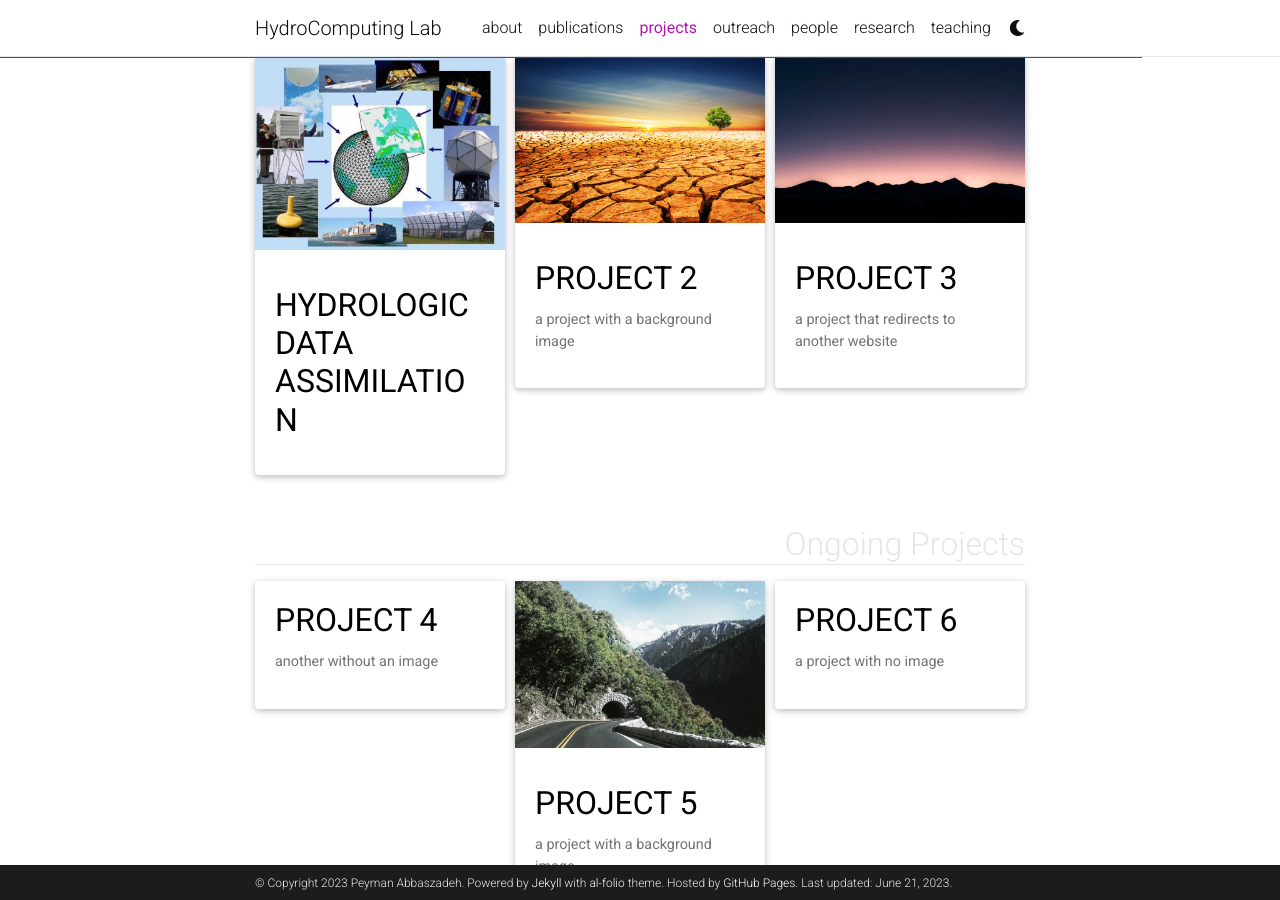
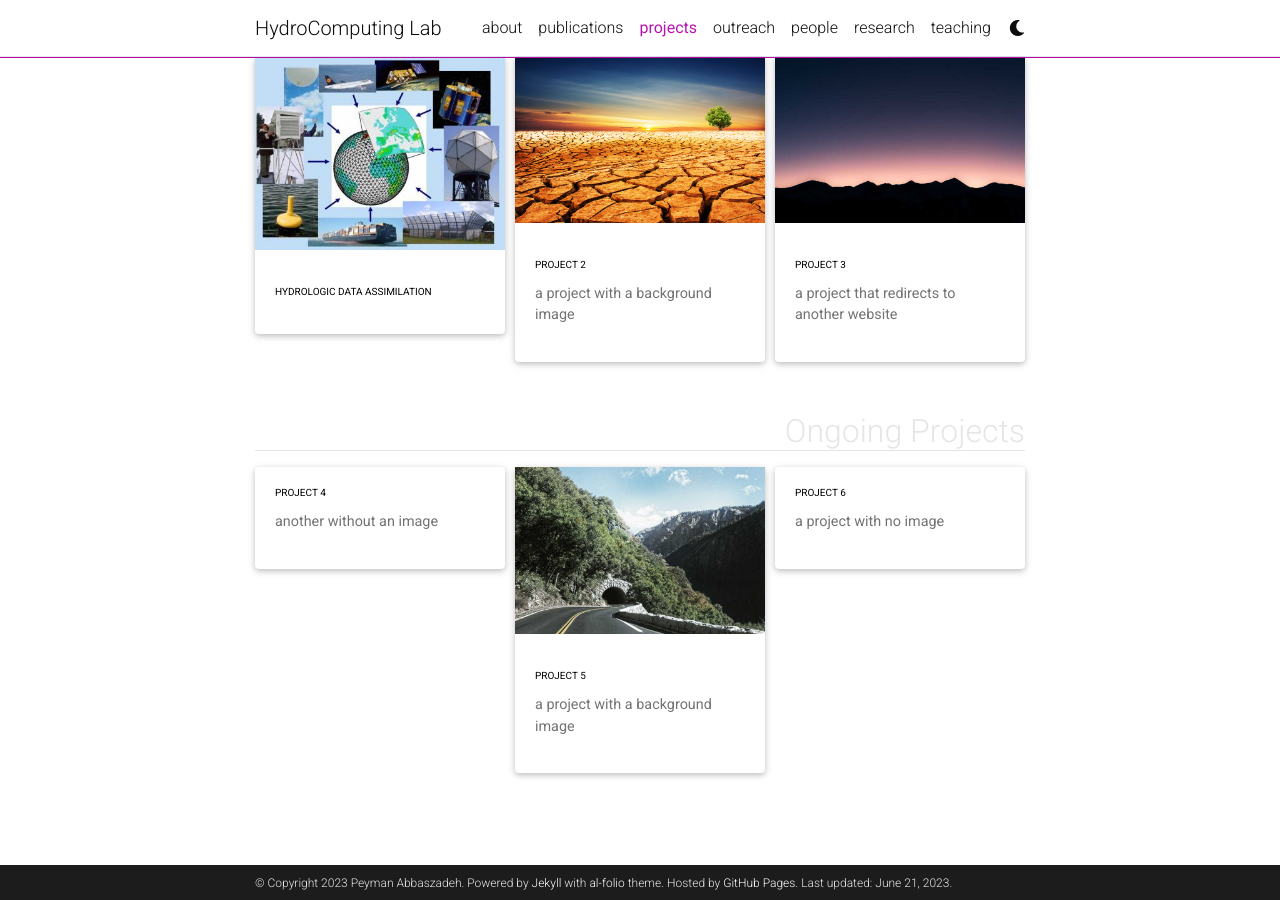
Before and after one commit to Pabbaszadeh/Pabbaszadeh.github.io, a Jekyll site: the page built from _pages/projects.md, in a window 1280 px wide and 900 px high, scrolled down 894 px. Built offline with Jekyll 4.4.1, drawn with Linux system fonts in a browser that asks for light colours; full-size pictures stand in for the smaller copies a plugin makes; comment, search, counter and statistics services are not loaded; a style sheet for code colours, icons or effects is not loaded.

Commit message:
Update projects.html

```diff
--- a/_includes/projects.html
+++ b/_includes/projects.html
@@ -13,7 +13,7 @@
           alt="project thumbnail" -%}
         {%- endif %}
         <div class="card-body">
-          <h2 class="card-title text-uppercase">{{ project.title }}</h2>
+          <h2 class="card-title text-uppercase" style="font-size: 10px;">{{ project.title }}</h2>
           <p class="card-text">{{ project.description }}</p>
           <div class="row ml-1 mr-1 p-0">
             {%- if project.github -%}
```
